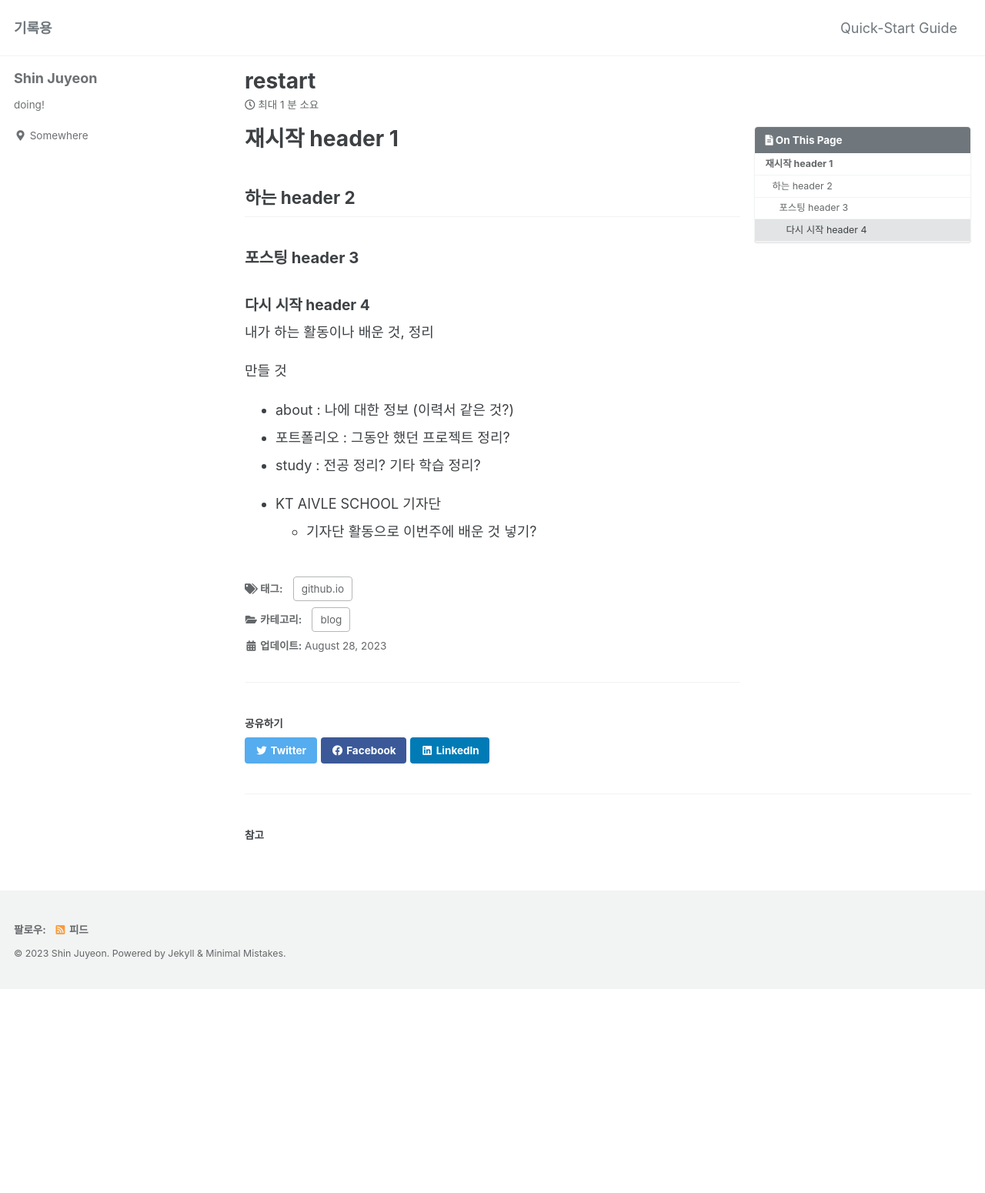
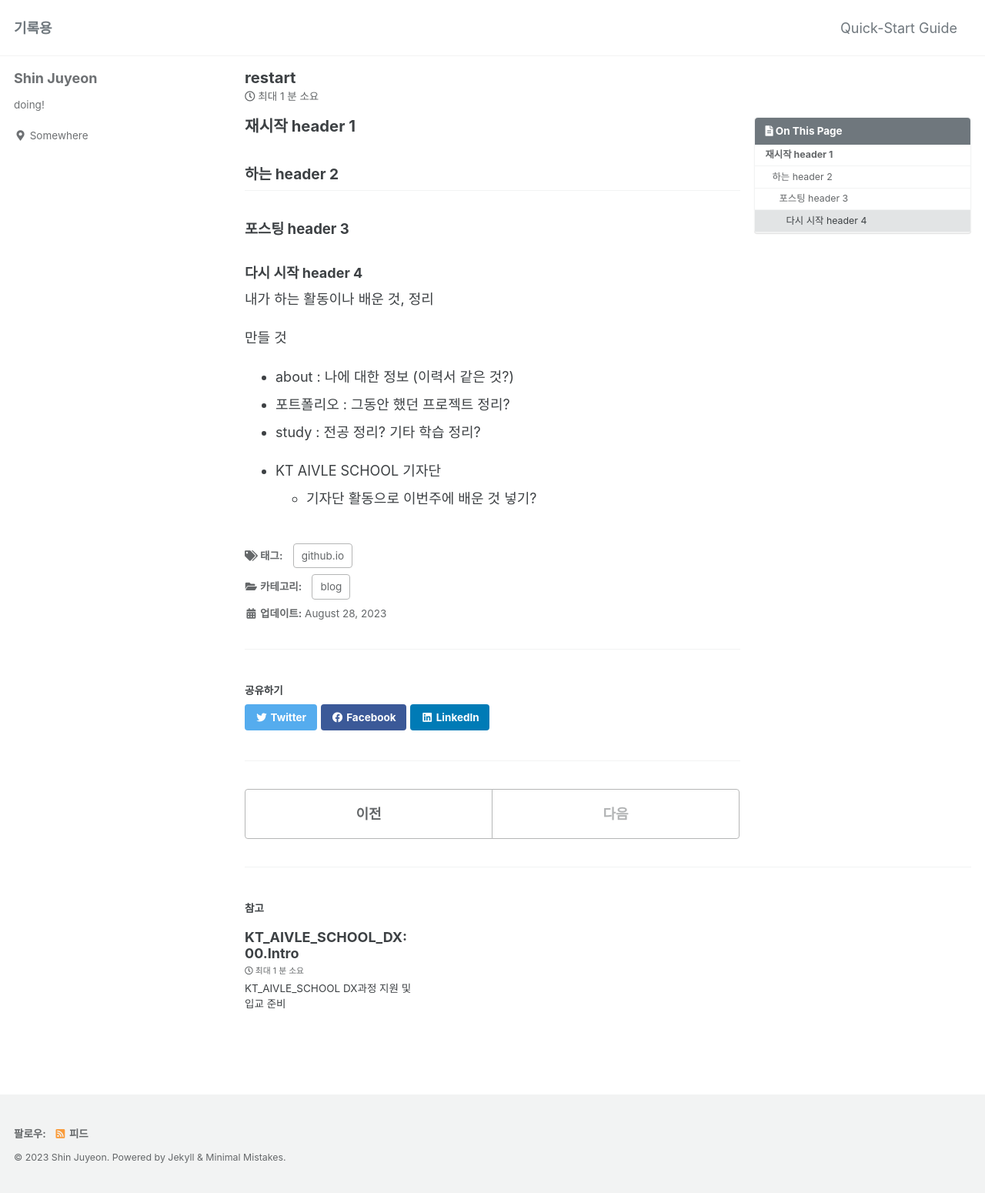
Before and after one commit to juyeon-shin/juyeon0008.github.io, a Jekyll site: the page built from _posts/2023-08-28-restart.md, in a window 1280 px wide. Shown: the whole page at 77% size. Built offline with Jekyll 4.4.1, drawn with Linux system fonts in a browser that asks for light colours; cached includes are drawn as plain includes; before the commit the page ends 1285 px from its top, so only the background shows below that.

Commit message:
23-08-29

```diff
--- /dev/null
+++ b/_posts/2023-08-28-00-into.md
@@ -0,0 +1,53 @@
+---
+title : "KT_AIVLE_SCHOOL_DX: 00.Intro"
+excerpt : "KT_AIVLE_SCHOOL DX과정 지원 및 입교 준비"
+categories : "KT_AIVLE_SCHOOL"
+tag : #"github.io"
+date : '2023-08-28'
+
+toc : True
+toc_labels: True
+toc_sticky : True
+
+---
+## 1. 입교 전 준비
+aivle school에 참여하면서 과거 준비했던 것들을 정리해보았다.
+
+### 서류 준비
+aivle school 4기 모집을 시작한다는 소식을 듣고 지원서 작성을 시작했다.
+기본 인적 사항과 학력, 경력, 교육이수와 자격증 등등을 적고 자기소개서 탭으로 넘어갔다.
+지원동기와 직무경험을 적고 마지막 확인을 하면 서류 지원 완료!
+
+<center><img src="https://github.com/juyeon-shin/juyeon0008.github.io/assets/96481852/e9409c19-ce4c-4722-b992-417a114555fc" width="50%" height="50%"></center>
+
+### 인적성 준비
+서류 합격 이후 인적성을 준비했다. 나는 DX를 지원해서 코딩테스트는 보지 않았다.
+인적성을 열심히 준비하려고 KT 인적성 책도 샀다! 다만 한 번도 펼쳐보지 않았을 뿐... 공모전 준비와 알바에 치여살다보니 인적성 준비를 거의 못했다. 책에 있는 언어, 수리, 도형 부분의 팀을 열심히 읽고 문제를 2-3개씩 풀었다. 하면서도 반 포기 상태였다. 그래도 해봐야지.
+
+언어는 나쁘지 않았다! 수학은 나빴다. 도형은 생각보다 괜찮았다! 의외로 도형에 재능이 있을 수도? 결과는 크게 기대하지 않았지만, 도형 문제가 재미있어서 좋은 기억으로 남았었다.
+
+결과는...?
+
+<center><img src="https://github.com/juyeon-shin/juyeon0008.github.io/assets/96481852/72ee87df-4bd2-48cd-bc6d-d268e75b9dc8"
+ width="50%" height="50%"></center>
+
+
+### 최종합격!
+
+무슨일이야 대체! 합격이라니! 크게 기대 안 했었는데 붙어서 너무 기뻤다. 메일로 온 안내사항을 열심히 진행하고 사전교육 시작 전까지 푹 쉬었다.
+
+---
+## 2. 입교 후 준비
+### 사전 교육
+사전교육을 열심히 들었다. 들을 수 있는 날에는 몰아듣고 못 듣는 날은 아예 안듣고. 편차가 커서 많이 못 들을까 걱정했지만  1-2개 빼고 다 들었다.
+
+<center><img src="https://github.com/juyeon-shin/juyeon0008.github.io/assets/96481852/54533a42-e540-4999-a472-8e29bf7d5d1c" ></center>
+
+<p></p>
+
+관련 학과 전공생이라 대부분 아는 내용이었지만 모르는 내용과 헷갈리는 내용을 다시 짚고 넘어갈 수 있어 좋았다.
+
+
+
+
+다음은 정식 교육 이다!
--- a/_sass/minimal-mistakes/_variables.scss
+++ b/_sass/minimal-mistakes/_variables.scss
@@ -44,12 +44,12 @@ $type-size-7: 0.6875em !default; // ~11px
 $type-size-8: 0.625em !default; // ~10px
 
 /* headline scale */
-$h-size-1: 1.563em !default; // ~25.008px
-$h-size-2: 1.25em !default; // ~20px
-$h-size-3: 1.125em !default; // ~18px
-$h-size-4: 1.0625em !default; // ~17px
-$h-size-5: 1.03125em !default; // ~16.5px
-$h-size-6: 1em !default; // ~16px
+$h-size-1: 1.125em !default; //1.563em !default; // ~25.008px
+$h-size-2: 1.0625em !default; //1.25em !default; // ~20px
+$h-size-3: 1.03125em !default; //1.125em !default; // ~18px
+$h-size-4: 1em !default; //1.0625em !default; // ~17px
+$h-size-5: 0.9375em !default; //1.03125em !default; // ~16.5px
+$h-size-6: 0.875em !default; // ~16px
 
 /*
    Colors
```
